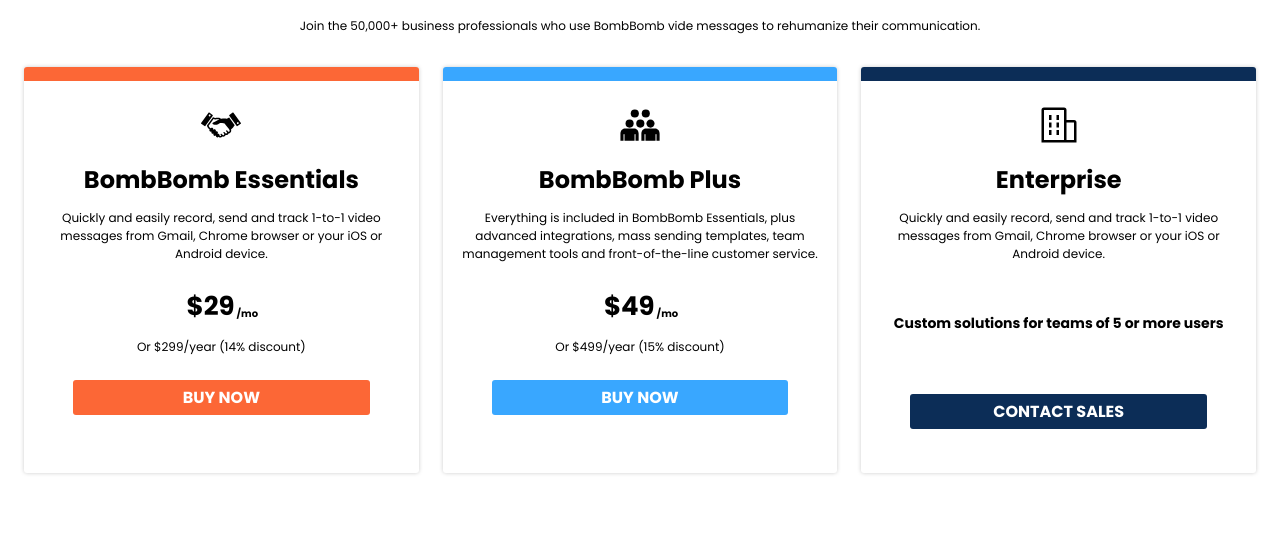
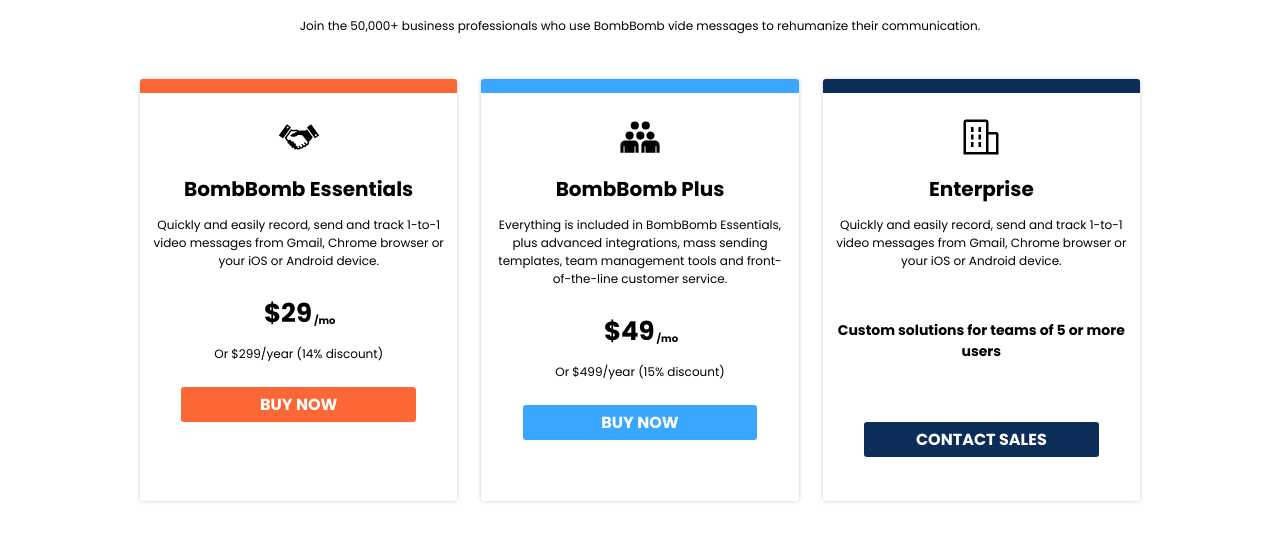
Before and after one commit to dersuprogg/css-flexbox-practice, a plain HTML site: page index.html in a window 1280 px wide. Shown: the part 58-598 px from the top of the page. Drawn offline with Linux system fonts and the light colour scheme.

Commit message:
Final touches in desktop version

```diff
--- a/styles.css
+++ b/styles.css
@@ -45,8 +45,11 @@ header p {
 article {
   display: flex;
   /* background-color: red; */
-  padding: 1.2rem 2.4rem;
+  padding: 2.4rem 0;
   gap: 2.4rem;
+  margin: 0 auto;
+  width: 95%;
+  max-width: 100rem;
 }
 
 .card {
@@ -74,7 +77,7 @@ article {
 }
 
 .card h2 {
-  font-size: 2.4rem;
+  font-size: 2rem;
   margin-bottom: 1.2rem;
 }
 
```
